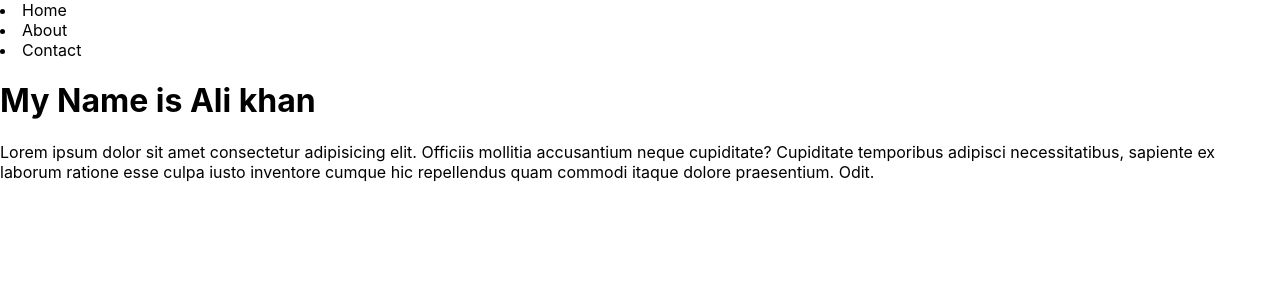
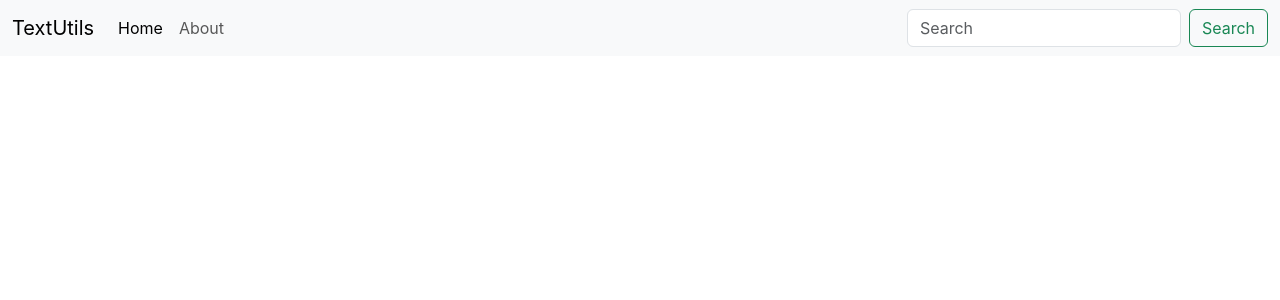
Before and after one commit to alikhan447860/myapp, a React (Create React App) app: page / in a window 1280 px wide. Shown: the top 300 px of the page. Built offline with nearby package versions, Linux system fonts and the light colour scheme.

Commit message:
bootstrap kara

```diff
--- a/public/index.html
+++ b/public/index.html
@@ -24,6 +24,8 @@
       work correctly both with client-side routing and a non-root public URL.
       Learn how to configure a non-root public URL by running `npm run build`.
     -->
+    <link href="https://cdn.jsdelivr.net/npm/bootstrap@5.3.2/dist/css/bootstrap.min.css" rel="stylesheet" integrity="sha384-T3c6CoIi6uLrA9TneNEoa7RxnatzjcDSCmG1MXxSR1GAsXEV/Dwwykc2MPK8M2HN" crossorigin="anonymous">
+
     <title>React App</title>
   </head>
   <body>
@@ -39,5 +41,7 @@
       To begin the development, run `npm start` or `yarn start`.
       To create a production bundle, use `npm run build` or `yarn build`.
     -->
+    <script src="https://cdn.jsdelivr.net/npm/bootstrap@5.3.2/dist/js/bootstrap.bundle.min.js" integrity="sha384-C6RzsynM9kWDrMNeT87bh95OGNyZPhcTNXj1NW7RuBCsyN/o0jlpcV8Qyq46cDfL" crossorigin="anonymous"></script>
+
   </body>
 </html>
--- a/src/App.js
+++ b/src/App.js
@@ -1,15 +1,31 @@
 import './App.css';
-let name ="Ali khan"
 function App() {
   return (
     <>
-      <li>Home</li>
-      <li>About</li>
-      <li>Contact</li>
-      <h1>My Name is {name}</h1>
-      <div className="container">Lorem ipsum dolor sit amet consectetur adipisicing elit.
-       Officiis mollitia accusantium neque cupiditate?
-       Cupiditate temporibus adipisci necessitatibus, sapiente ex laborum ratione esse culpa iusto inventore cumque hic repellendus quam commodi itaque dolore praesentium. Odit.</div>
+    <nav className="navbar navbar-expand-lg bg-body-tertiary">
+  <div className="container-fluid">
+    <a className="navbar-brand" href="/">TextUtils</a>
+    <button className="navbar-toggler" type="button" data-bs-toggle="collapse" data-bs-target="/navbarSupportedContent" aria-controls="navbarSupportedContent" aria-expanded="false" aria-label="Toggle navigation">
+      <span className="navbar-toggler-icon"></span>
+    </button>
+    <div className="collapse navbar-collapse" id="navbarSupportedContent">
+      <ul className="navbar-nav me-auto mb-2 mb-lg-0">
+        <li className="nav-item">
+          <a className="nav-link active" aria-current="page" href="/">Home</a>
+        </li>
+        <li className="nav-item">
+          <a className="nav-link" href="/">About</a>
+        </li>
+
+      </ul>
+      <form className="d-flex" role="search">
+        <input className="form-control me-2" type="search" placeholder="Search" aria-label="Search"/>
+        <button className="btn btn-outline-success" type="submit">Search</button>
+      </form>
+    </div>
+  </div>
+</nav>
+
     </>
   );
 }
```
